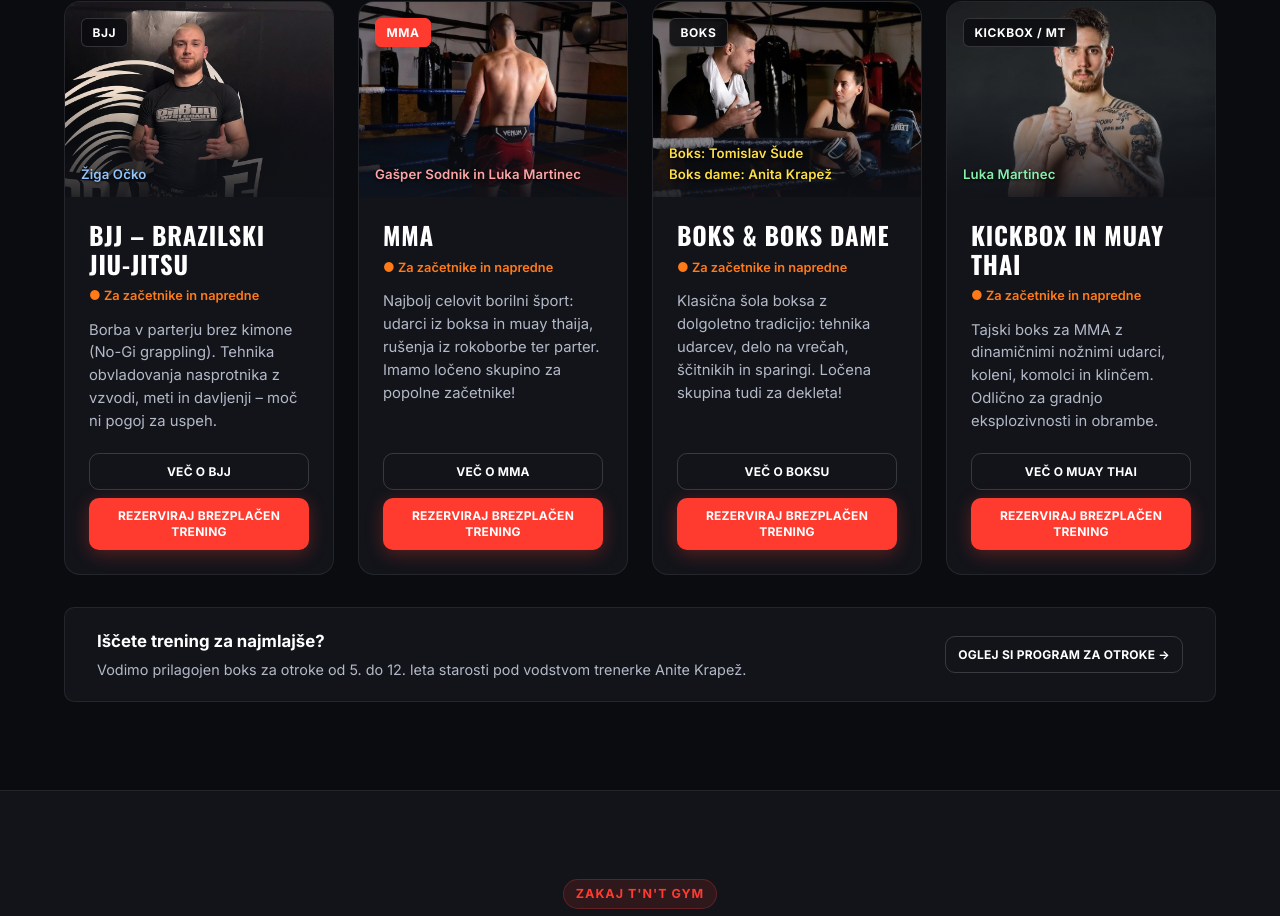
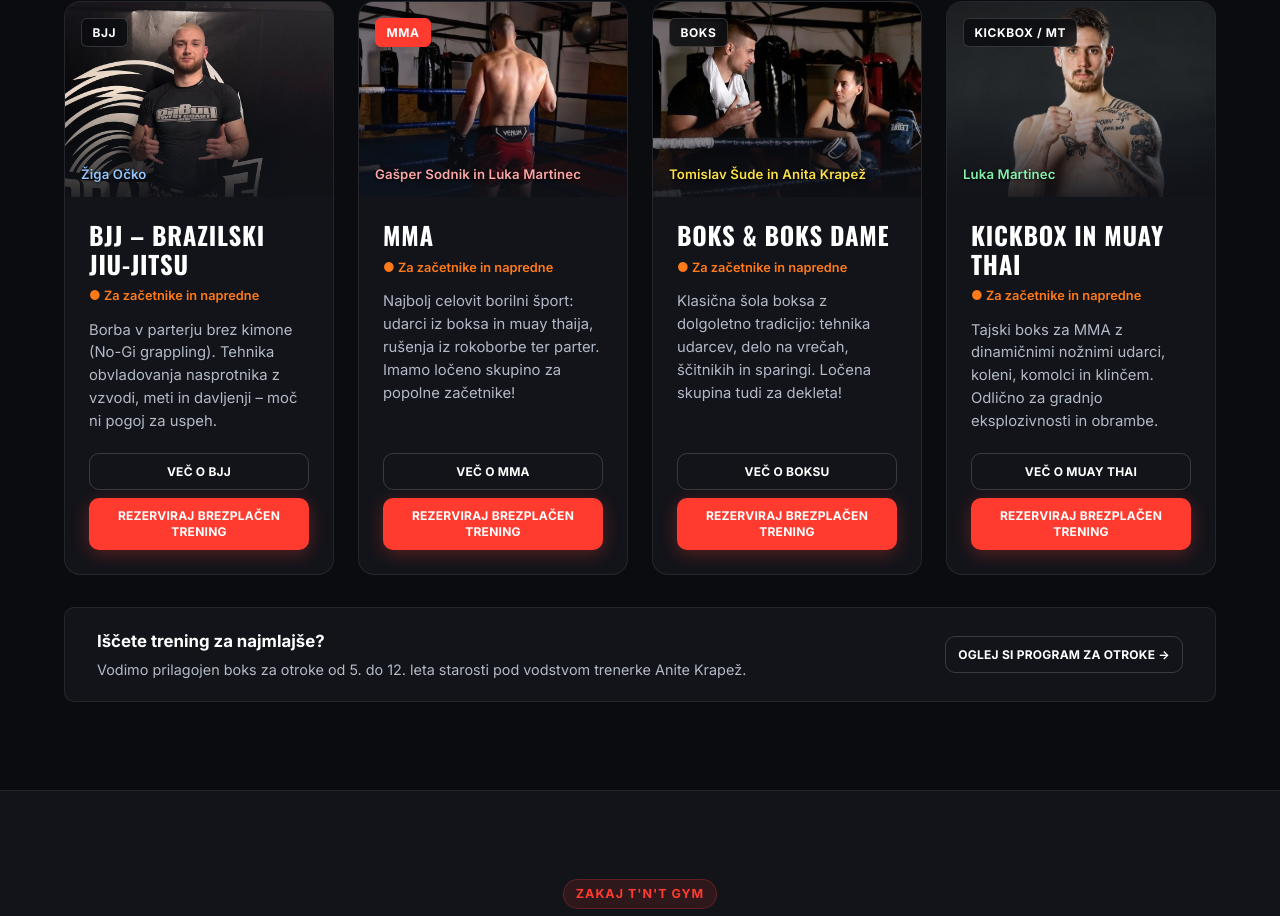
Before and after one commit to kikok34/Tnt-Gym, a plain HTML site: page index.html in a window 1280 px wide. Shown: the part 1017-1933 px from the top of the page. Drawn offline with nearby package versions, Linux system fonts and the light colour scheme.

Commit message:
Perfectionist

```diff
--- a/css/style.css
+++ b/css/style.css
@@ -822,11 +822,11 @@ h1, h2, h3, h4, h5, h6 {
   font-weight: 600;
   line-height: 1.35;
   margin: 0;
-  display: inline-flex;
-  align-items: center;
-  gap: 0.35rem;
+  display: block;
   text-shadow: 0 1px 3px rgba(0, 0, 0, 0.95);
   letter-spacing: 0.01em;
+  word-wrap: break-word;
+  overflow-wrap: break-word;
 }
 
 .program-card:nth-child(1) .program-header-trainer {
--- a/index.html
+++ b/index.html
@@ -288,8 +288,7 @@
             <span class="program-badge">BOKS</span>
             <img src="assets/images/jakob-coach.jpg" alt="Boksarski trening s trenerjem v T'n'T Gym Ljubljana" loading="lazy" style="object-position: center 25%;">
             <div class="program-header-content">
-              <div class="program-header-trainer">Boks: Tomislav Šude</div>
-              <div class="program-header-trainer">Boks dame: Anita Krapež</div>
+              <div class="program-header-trainer">Tomislav Šude in Anita Krapež</div>
             </div>
           </div>
           <div class="program-card-body">
```
